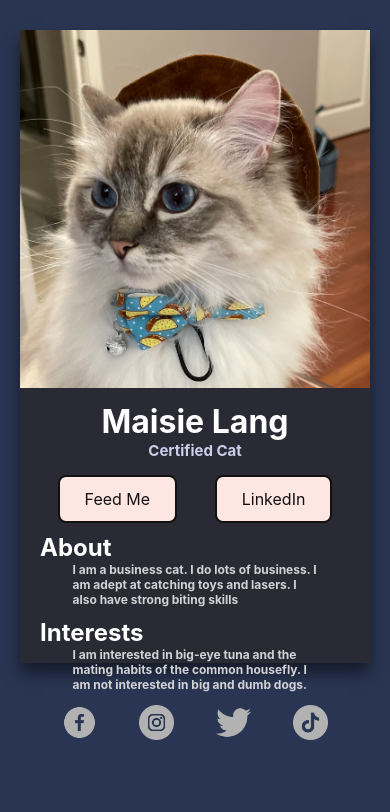
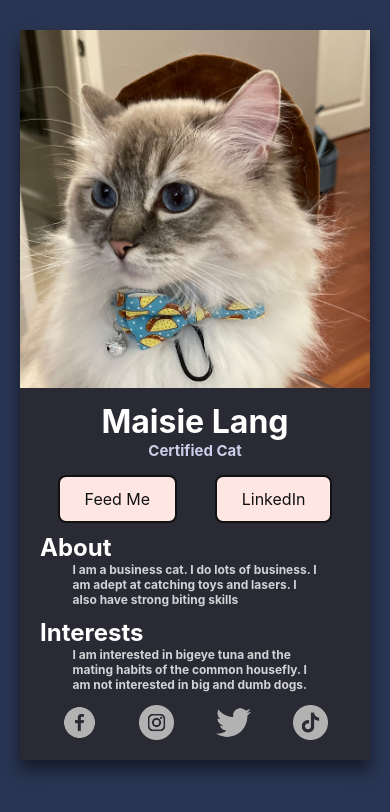
Before and after one commit to jwang945/digital-business-card, a React (Create React App) app: page / in a window 390 px wide. Shown: the top 812 px of the page. Built offline with nearby package versions, Linux system fonts and the light colour scheme.

Commit message:
fix mobile view and have link open in new tab

```diff
--- a/src/components/Description.js
+++ b/src/components/Description.js
@@ -5,7 +5,7 @@ export default function Description() {
             <h2 className = "profession">Certified Cat</h2>
             <div className="buttons">
                 <button className = "button">Feed Me</button>
-                <a href="https://www.linkedin.com/in/jet--wang/"> <button className = "button">LinkedIn</button> </a>
+                <a href="https://www.linkedin.com/in/jet--wang/" target="_blank" rel="noopener noreferrer"> <button className = "button">LinkedIn</button> </a>
             </div>
             <div className="descriptions-box">
                 <div className = "description">
@@ -14,7 +14,7 @@ export default function Description() {
                 </div>
                 <div className = "description">
                     <h2>Interests</h2>
-                    <h3>I am interested in big-eye tuna and the mating habits of the common housefly. I am not interested in big and dumb dogs.</h3>
+                    <h3>I am interested in bigeye tuna and the mating habits of the common housefly. I am not interested in big and dumb dogs.</h3>
                 </div>
             </div>
 
--- a/src/index.css
+++ b/src/index.css
@@ -18,9 +18,9 @@ code {
   width: 350px;
   margin-left: auto;
   margin-right: auto;
-  height: 75vh;
   margin-top: 30px;
   box-shadow: 0px 10px 15px 0px rgba(0, 0, 0, 0.5);
+  padding-bottom: 20px;
 }
 
 .maisie-img {
```
